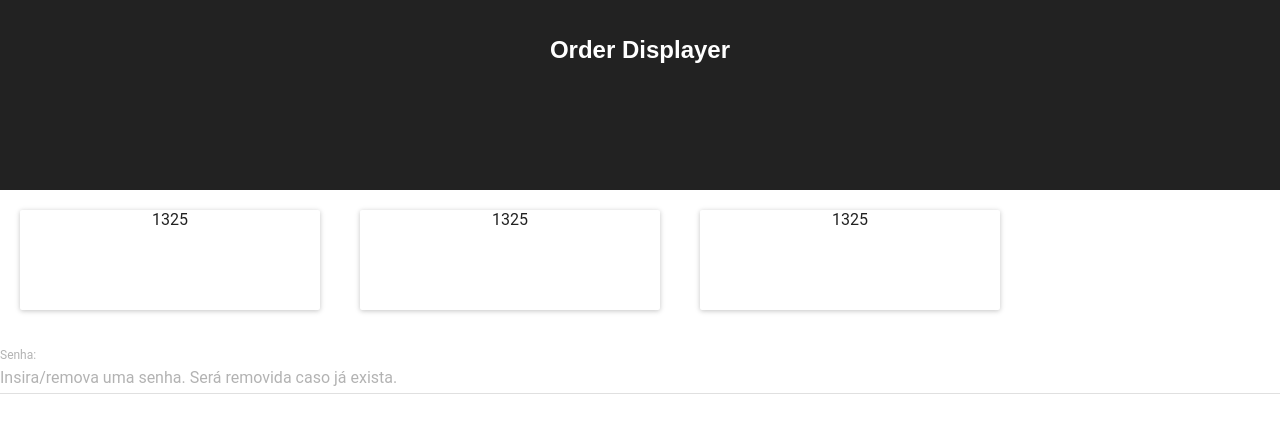
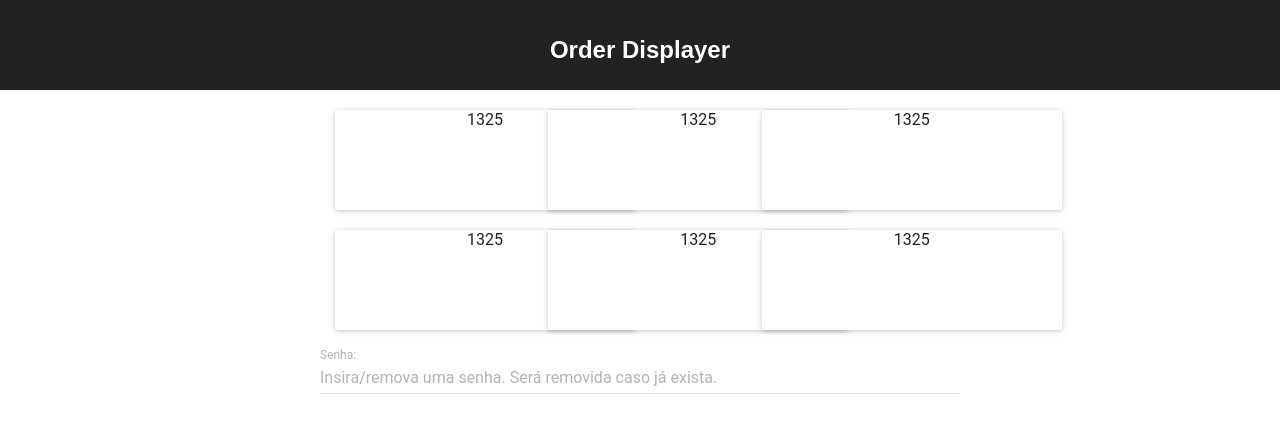
Before and after one commit to gabrielfaro97/order-displayer, a React (Create React App) app: page / in a window 1280 px wide. Shown: the top 424 px of the page. Built offline with nearby package versions, Linux system fonts and the light colour scheme.

Commit message:
Grid System setup

```diff
--- a/package.json
+++ b/package.json
@@ -6,6 +6,7 @@
     "material-ui": "^0.20.0",
     "react": "^16.2.0",
     "react-dom": "^16.2.0",
+    "react-grid-system": "^3.1.2",
     "react-scripts": "1.1.1"
   },
   "scripts": {
--- a/src/App.css
+++ b/src/App.css
@@ -1,5 +1,10 @@
 .App {
   text-align: center;
+}
+
+.Content {
+  margin-right: 25%;
+  margin-left: 25%;
 }
 
 .App-logo {
@@ -9,7 +14,7 @@
 
 .App-header {
   background-color: #222;
-  height: 150px;
+  height: 50px;
   padding: 20px;
   color: white;
 }
--- a/src/App.js
+++ b/src/App.js
@@ -1,8 +1,9 @@
-import React, { Component } from 'react';
-import MuiThemeProvider from 'material-ui/styles/MuiThemeProvider';
-import Order from './components/Order'
-import Input from './components/Input'
-import './App.css';
+import React, { Component } from "react";
+import MuiThemeProvider from "material-ui/styles/MuiThemeProvider";
+import Order from "./components/Order";
+import Input from "./components/Input";
+import { Container, Row, Col } from "react-grid-system";
+import "./App.css";
 
 class App extends Component {
   render() {
@@ -13,16 +14,34 @@ class App extends Component {
             <h1 className="App-title">Order Displayer</h1>
           </header>
 
-          <div className="Orders">
-            <Order orderNumber={'1325'}/>
-            <Order orderNumber={'1325'}/>
-            <Order orderNumber={'1325'}/>
+          <div className="Content">
+            <Container>
+              <Row>
+                <Col sm={4}>
+                  <Order orderNumber={"1325"} />
+                </Col>
+                <Col sm={4}>
+                  <Order orderNumber={"1325"} />
+                </Col>
+                <Col sm={4}>
+                  <Order orderNumber={"1325"} />
+                </Col>
+                <Col sm={4}>
+                  <Order orderNumber={"1325"} />
+                </Col>
+                <Col sm={4}>
+                  <Order orderNumber={"1325"} />
+                </Col>
+                <Col sm={4}>
+                  <Order orderNumber={"1325"} />
+                </Col>
+              </Row>
+            </Container>
+
+            <div className="Input">
+              <Input />
+            </div>
           </div>
-
-          <div className="Input">
-            <Input />
-          </div>
-
         </div>
       </MuiThemeProvider>
     );
--- a/src/components/Order.js
+++ b/src/components/Order.js
@@ -4,7 +4,8 @@ import Paper from "material-ui/Paper";
 const style = {
   height: 100,
   width: 300,
-  margin: 20,
+  marginTop: 20,
+  marginRight: 27,
   textAlign: "center",
   display: "inline-block"
 };
```
Also changed, not shown: 1 other file (tests, documents, lock files or other folders).
